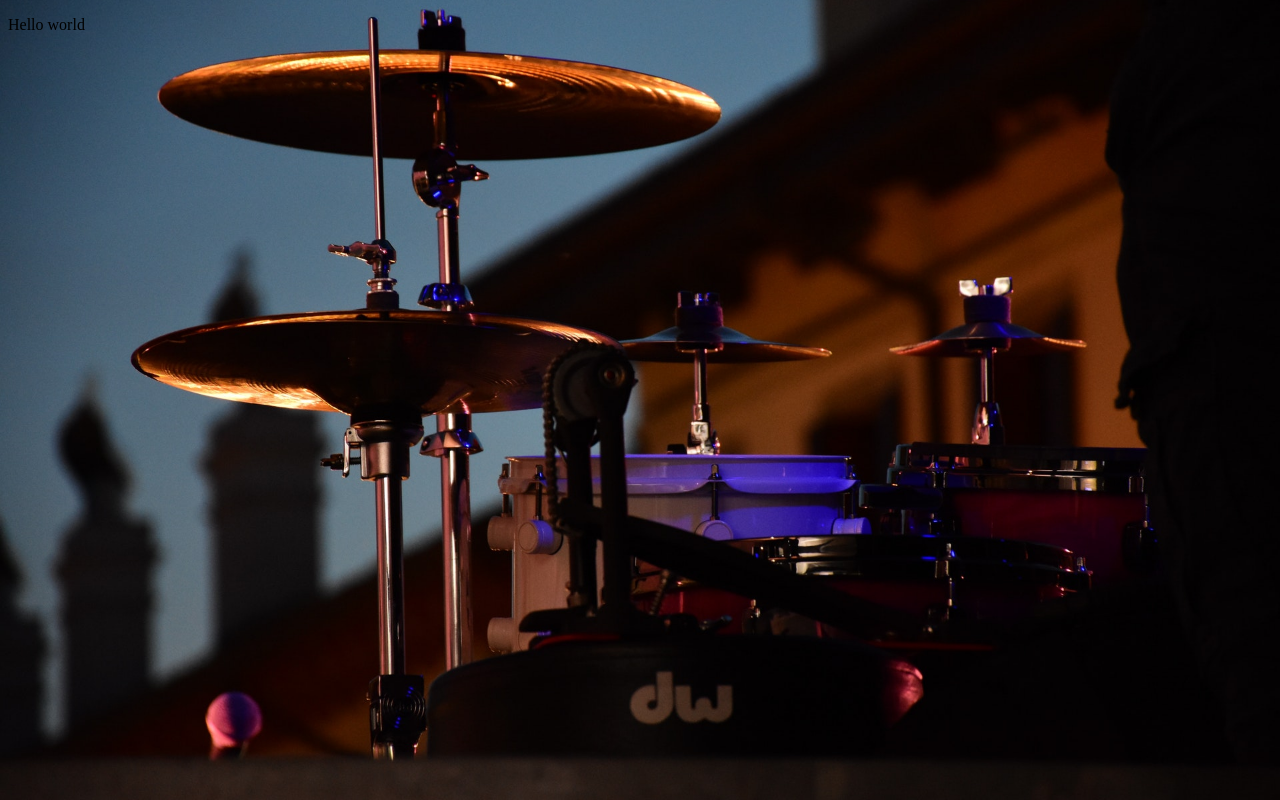
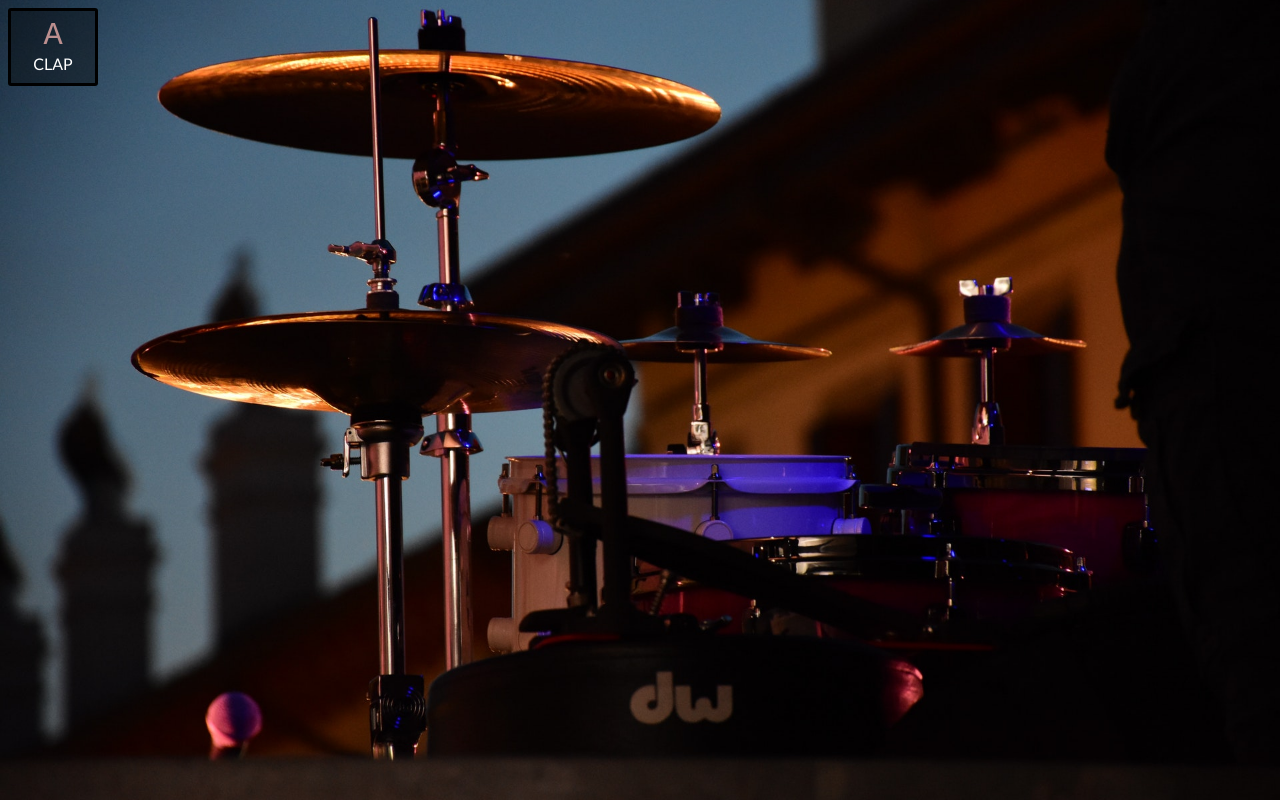
Before and after one commit to shahzaibkhalid/electronic-drum-kit, a plain HTML site: page index.html in a window 1280 px wide. Drawn offline with Linux system fonts and the light colour scheme.

Commit message:
Add styling/tags for a single key

```diff
--- a/index.html
+++ b/index.html
@@ -9,7 +9,10 @@
         <link rel="stylesheet" href="./style.css">
     </head>
     <body>
-        <p>Hello world</p>
+        <div class="key">
+            <kbd>A</kbd>
+            <span class="sound">CLAP</span>
+        </div>
         <script src="./script.js"></script>
     </body>
 
--- a/style.css
+++ b/style.css
@@ -1,4 +1,4 @@
-/* setting full-screen responsive background image to page*/
+/* setting full-screen responsive background image to page */
 html {
     background-image: url('./images/drum-background.jpeg');
     background-repeat: no-repeat;
@@ -6,3 +6,32 @@ html {
     background-attachment: fixed;
     background-position: center;
 }
+
+/* setting font of the whole body text */
+body {
+    font-family: Calibri, sans-serif;
+}
+
+/* defining style for a single key */
+.key {
+    border: 3px solid black;
+    border-radius: 3px;
+    width: 60px;
+    height: 60px;
+    background-color: rgba(0, 0, 0, 0.4);
+    text-align: center;
+    padding: 6px 12px;
+}
+
+/* defining style for a single alphabetical letter inside the key */
+kbd {
+    font-size: 32px;
+    display: block;
+    color: rosybrown;
+}
+
+/* defining style for the sound word inside the key */
+.sound {
+    color: white;
+    font-size: 16px;
+}
```
